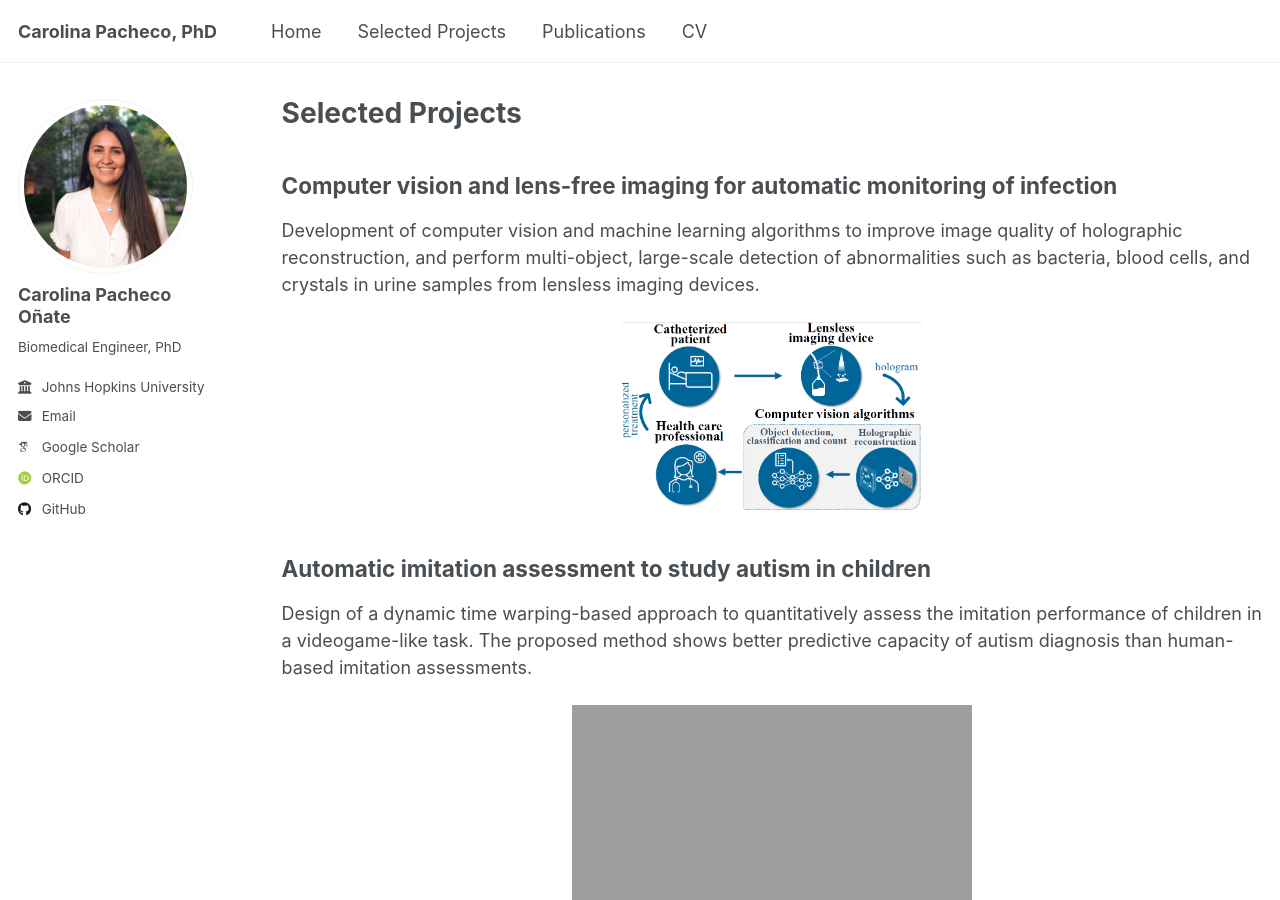
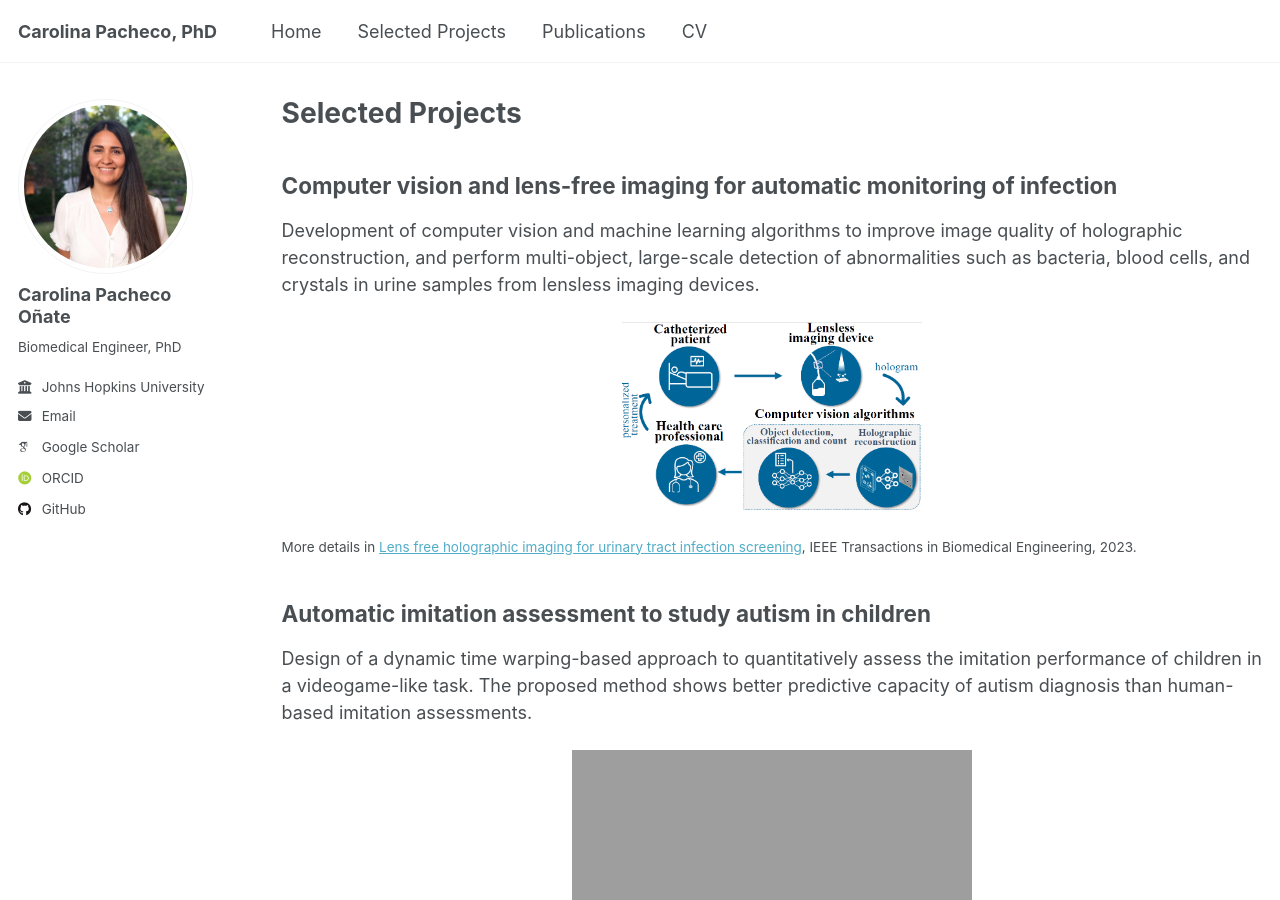
Before and after one commit to carolina-pacheco/carolina-pacheco.github.io, a Jekyll site: the page built from _pages/portfolio.md, in a window 1280 px wide and 900 px high. Built offline with Jekyll 4.4.1, drawn with Linux system fonts in a browser that asks for light colours; some web fonts are replaced; a script that is not in the unit is left out.

Commit message:
Update portfolio.md

```diff
--- a/_pages/portfolio.md
+++ b/_pages/portfolio.md
@@ -12,6 +12,8 @@ Development of computer vision and machine learning algorithms to improve image
   <center>
     	<img src="{{ "lfi-overview.png" | prepend: "/images/" | prepend: base_path }}"  width="300"  fetchpriority="high" />
   </center>
+
+<sub> More details in [Lens free holographic imaging for urinary tract infection screening](https://ieeexplore.ieee.org/abstract/document/9896942), IEEE Transactions in Biomedical Engineering, 2023. </sub>
 
 Automatic imitation assessment to study autism in children
 ---
```
